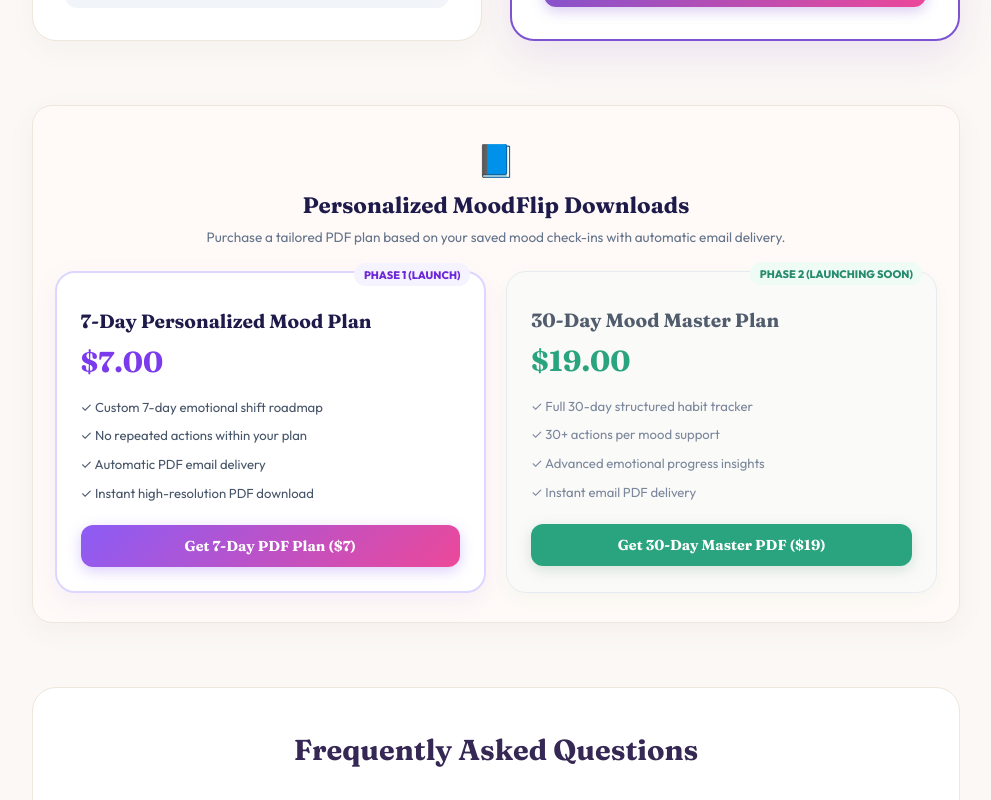
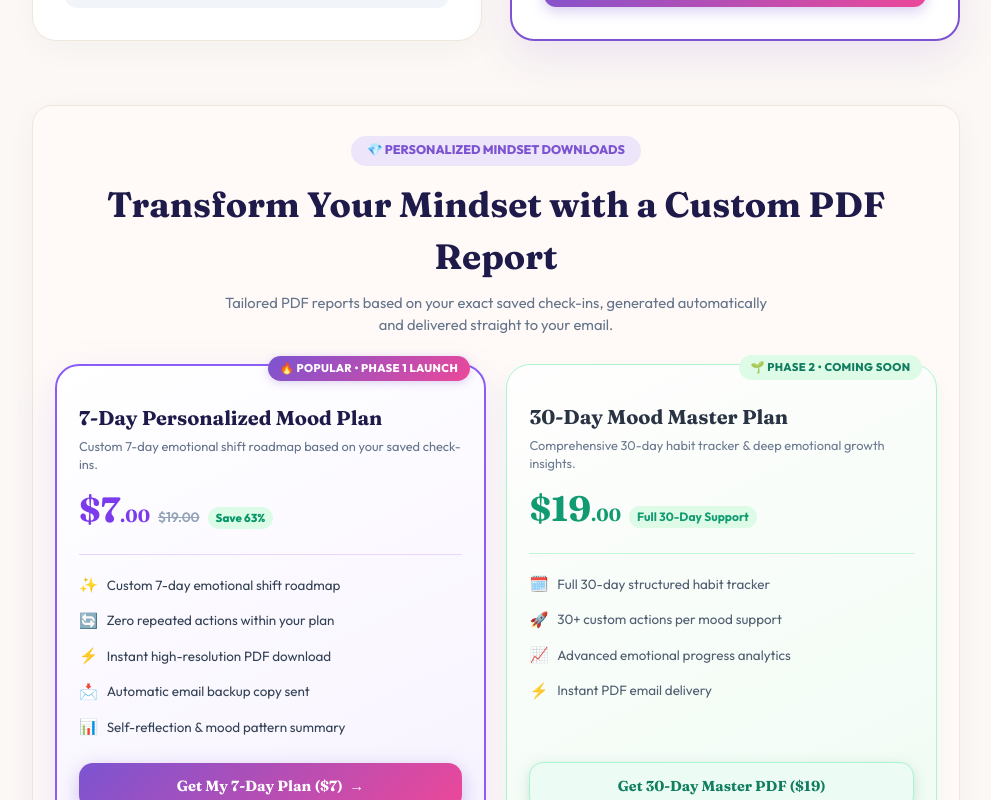
Before and after one commit to CodeStackLab/moodflip-website, a Next.js app: page /pricing in a window 1280 px wide. Shown: the part 820-1620 px from the top of the page, without its empty margins (144-1135 px from the left). Built offline with nearby package versions, Linux system fonts and the light colour scheme.

Commit message:
fix: position Change My Mood button on panel dividing line with clean spacing on left and right, redesign paid plans section

```diff
--- a/components/PaidPlansSection.tsx
+++ b/components/PaidPlansSection.tsx
@@ -2,7 +2,11 @@
 
 import React, { useState } from 'react';
 
-export default function PaidPlansSection() {
+interface PaidPlansSectionProps {
+  hideHeader?: boolean;
+}
+
+export default function PaidPlansSection({ hideHeader = false }: PaidPlansSectionProps) {
   const [loading, setLoading] = useState(false);
   const [emailInput, setEmailInput] = useState('');
   const [showEmailPrompt, setShowEmailPrompt] = useState(false);
@@ -49,23 +53,51 @@ export default function PaidPlansSection() {
   };
 
   return (
-    <section id="paid-pdf-section" className="paid-pdf-section" style={{ marginTop: '1.5rem' }}>
-      <div className="paid-section-header" style={{ textAlign: 'center', marginBottom: '1.5rem' }}>
-        <span className="paid-header-icon" style={{ fontSize: '2rem' }}>📘</span>
-        <h2 className="paid-section-title" style={{ fontSize: '1.4rem', fontWeight: 800, color: '#1e1b4b', margin: '0.3rem 0' }}>
-          Personalized MoodFlip Downloads
+    <section id="paid-pdf-section" className="paid-pdf-section" style={{ marginTop: hideHeader ? '0.5rem' : '1.5rem' }}>
+      {!hideHeader && (
+        <div className="paid-section-header" style={{ textAlign: 'center', marginBottom: '1.75rem' }}>
+          <div style={{
+            display: 'inline-flex',
+            alignItems: 'center',
+            gap: '0.4rem',
+            background: '#ede5fa',
+            color: '#7c54d1',
+            padding: '0.35rem 1rem',
+            borderRadius: '9999px',
+            fontSize: '0.78rem',
+            fontWeight: 800,
+            marginBottom: '0.6rem'
+          }}>
+            <span>💎 PERSONALIZED MINDSET DOWNLOADS</span>
+          </div>
+          <h2 className="paid-section-title" style={{
+            fontFamily: "'Fraunces', Georgia, serif",
+            fontSize: 'clamp(1.5rem, 3.5vw, 2.2rem)',
+            fontWeight: 800,
+            color: '#1e1b4b',
+            margin: '0.2rem 0 0.5rem 0'
+          }}>
+            Transform Your Mindset with a Custom PDF Report
           </h2>
-        <p className="paid-section-subtitle" style={{ fontSize: '0.85rem', color: '#64748b', margin: 0 }}>
-          Purchase a tailored PDF plan based on your saved mood check-ins with automatic email delivery.
+          <p className="paid-section-subtitle" style={{ fontSize: '0.92rem', color: '#64748b', maxWidth: '560px', margin: '0 auto' }}>
+            Tailored PDF reports based on your exact saved check-ins, generated automatically and delivered straight to your email.
           </p>
         </div>
+      )}
 
       {showEmailPrompt && (
-        <div style={{ background: '#f5f3ff', border: '1.5px solid #c084fc', padding: '1rem', borderRadius: '16px', marginBottom: '1.25rem' }}>
-          <label style={{ display: 'block', fontSize: '0.8rem', fontWeight: 700, color: '#5b21b6', marginBottom: '0.35rem' }}>
-            Enter your email address to receive your PDF download:
+        <div style={{
+          background: 'linear-gradient(135deg, #f5f3ff 0%, #fdf4ff 100%)',
+          border: '2px solid #c084fc',
+          padding: '1.1rem 1.25rem',
+          borderRadius: '20px',
+          marginBottom: '1.5rem',
+          boxShadow: '0 10px 25px rgba(192, 132, 252, 0.15)'
+        }}>
+          <label style={{ display: 'block', fontSize: '0.85rem', fontWeight: 800, color: '#5b21b6', marginBottom: '0.45rem' }}>
+            ✉️ Enter your email address to receive your PDF download:
           </label>
-          <div style={{ display: 'flex', gap: '0.5rem' }}>
+          <div style={{ display: 'flex', gap: '0.5rem', flexWrap: 'wrap' }}>
             <input
               type="email"
               required
@@ -74,47 +106,131 @@ export default function PaidPlansSection() {
               placeholder="you@example.com"
               style={{
                 flex: 1,
-                padding: '0.65rem 0.85rem',
-                borderRadius: '10px',
-                border: '1px solid #cbd5e1',
-                fontSize: '0.88rem',
-                outline: 'none'
+                minWidth: '220px',
+                padding: '0.7rem 0.95rem',
+                borderRadius: '12px',
+                border: '1.5px solid #cbd5e1',
+                fontSize: '0.9rem',
+                outline: 'none',
+                background: '#ffffff'
               }}
             />
             <button
               onClick={() => handleBuyPlan('7_DAY_PDF')}
               disabled={loading || !emailInput}
               style={{
-                padding: '0.65rem 1.25rem',
-                background: 'linear-gradient(135deg, #8b5cf6, #ec4899)',
+                padding: '0.7rem 1.4rem',
+                background: 'linear-gradient(135deg, #7c54d1 0%, #ec4899 100%)',
                 color: 'white',
                 border: 'none',
-                borderRadius: '10px',
+                borderRadius: '12px',
                 fontWeight: 800,
-                fontSize: '0.85rem',
-                cursor: 'pointer'
+                fontSize: '0.88rem',
+                cursor: 'pointer',
+                boxShadow: '0 4px 14px rgba(124, 84, 209, 0.35)'
               }}
             >
-              Continue
+              Continue to Payment →
             </button>
           </div>
         </div>
       )}
 
-      <div className="paid-plans-grid" style={{ display: 'grid', gridTemplateColumns: 'repeat(auto-fit, minmax(240px, 1fr))', gap: '1.25rem' }}>
-        {/* 7-Day Plan */}
-        <div className="paid-plan-card day-7-card" style={{ background: '#ffffff', border: '2px solid #ddd6fe', borderRadius: '20px', padding: '1.5rem', boxShadow: '0 8px 25px rgba(139, 92, 246, 0.08)', position: 'relative' }}>
-          <span className="phase-badge phase-1" style={{ fontSize: '0.68rem', fontWeight: 800, color: '#6d28d9', background: '#f5f3ff', padding: '0.2rem 0.6rem', borderRadius: '9999px' }}>
-            PHASE 1 (LAUNCH)
+      <div className="paid-plans-grid" style={{
+        display: 'grid',
+        gridTemplateColumns: 'repeat(auto-fit, minmax(260px, 1fr))',
+        gap: '1.25rem',
+        alignItems: 'stretch'
+      }}>
+        {/* 7-Day Featured Plan */}
+        <div className="paid-plan-card day-7-card" style={{
+          background: 'linear-gradient(155deg, #ffffff 0%, #f7f3ff 100%)',
+          border: '2.5px solid #8b5cf6',
+          borderRadius: '24px',
+          padding: '1.65rem 1.4rem',
+          boxShadow: '0 14px 40px rgba(139, 92, 246, 0.15)',
+          position: 'relative',
+          display: 'flex',
+          flexDirection: 'column',
+          justifyContent: 'space-between'
+        }}>
+          <div>
+            <div style={{ display: 'flex', justifyContent: 'space-between', alignItems: 'center', marginBottom: '0.65rem' }}>
+              <span className="phase-badge phase-1" style={{
+                fontSize: '0.7rem',
+                fontWeight: 800,
+                color: '#ffffff',
+                background: 'linear-gradient(135deg, #7c54d1, #ec4899)',
+                padding: '0.25rem 0.75rem',
+                borderRadius: '9999px',
+                letterSpacing: '0.03em',
+                boxShadow: '0 2px 8px rgba(124, 84, 209, 0.25)'
+              }}>
+                🔥 POPULAR • PHASE 1 LAUNCH
               </span>
-          <h3 className="plan-card-title" style={{ fontSize: '1.2rem', fontWeight: 800, color: '#1e1b4b', margin: '0.6rem 0 0.2rem 0' }}>7-Day Personalized Mood Plan</h3>
-          <div className="plan-card-price purple-price" style={{ fontSize: '1.8rem', fontWeight: 900, color: '#7c3aed', marginBottom: '0.85rem' }}>$7.00</div>
-          <ul className="plan-card-features" style={{ listStyle: 'none', padding: 0, margin: '0 0 1.25rem 0', fontSize: '0.82rem', color: '#475569', display: 'flex', flexDirection: 'column', gap: '0.45rem' }}>
-            <li>✓ Custom 7-day emotional shift roadmap</li>
-            <li>✓ No repeated actions within your plan</li>
-            <li>✓ Automatic PDF email delivery</li>
-            <li>✓ Instant high-resolution PDF download</li>
+            </div>
+
+            <h3 className="plan-card-title" style={{
+              fontSize: '1.25rem',
+              fontWeight: 800,
+              color: '#1e1b4b',
+              margin: '0.4rem 0 0.3rem 0',
+              fontFamily: "'Fraunces', Georgia, serif"
+            }}>
+              7-Day Personalized Mood Plan
+            </h3>
+
+            <p style={{ fontSize: '0.8rem', color: '#64748b', marginBottom: '0.9rem', lineHeight: 1.4 }}>
+              Custom 7-day emotional shift roadmap based on your saved check-ins.
+            </p>
+
+            <div style={{ display: 'flex', alignItems: 'baseline', gap: '0.5rem', marginBottom: '1.1rem' }}>
+              <div className="plan-card-price purple-price" style={{ fontSize: '2.2rem', fontWeight: 900, color: '#7c3aed', lineHeight: 1 }}>
+                $7<span style={{ fontSize: '1.1rem', fontWeight: 700 }}>.00</span>
+              </div>
+              <span style={{ fontSize: '0.85rem', color: '#94a3b8', textDecoration: 'line-through', fontWeight: 600 }}>
+                $19.00
+              </span>
+              <span style={{ fontSize: '0.72rem', fontWeight: 800, color: '#059669', background: '#dcfce7', padding: '0.15rem 0.5rem', borderRadius: '9999px' }}>
+                Save 63%
+              </span>
+            </div>
+
+            <div style={{ height: '1px', background: '#e9d5ff', marginBottom: '1.1rem' }} />
+
+            <ul className="plan-card-features" style={{
+              listStyle: 'none',
+              padding: 0,
+              margin: '0 0 1.5rem 0',
+              fontSize: '0.84rem',
+              color: '#334155',
+              display: 'flex',
+              flexDirection: 'column',
+              gap: '0.65rem'
+            }}>
+              <li style={{ display: 'flex', gap: '0.55rem', alignItems: 'center' }}>
+                <span style={{ color: '#8b5cf6', fontWeight: 800, fontSize: '0.95rem' }}>✨</span>
+                <span>Custom 7-day emotional shift roadmap</span>
+              </li>
+              <li style={{ display: 'flex', gap: '0.55rem', alignItems: 'center' }}>
+                <span style={{ color: '#8b5cf6', fontWeight: 800, fontSize: '0.95rem' }}>🔄</span>
+                <span>Zero repeated actions within your plan</span>
+              </li>
+              <li style={{ display: 'flex', gap: '0.55rem', alignItems: 'center' }}>
+                <span style={{ color: '#8b5cf6', fontWeight: 800, fontSize: '0.95rem' }}>⚡</span>
+                <span>Instant high-resolution PDF download</span>
+              </li>
+              <li style={{ display: 'flex', gap: '0.55rem', alignItems: 'center' }}>
+                <span style={{ color: '#8b5cf6', fontWeight: 800, fontSize: '0.95rem' }}>📩</span>
+                <span>Automatic email backup copy sent</span>
+              </li>
+              <li style={{ display: 'flex', gap: '0.55rem', alignItems: 'center' }}>
+                <span style={{ color: '#8b5cf6', fontWeight: 800, fontSize: '0.95rem' }}>📊</span>
+                <span>Self-reflection & mood pattern summary</span>
+              </li>
             </ul>
+          </div>
+
           <button
             type="button"
             onClick={() => handleBuyPlan('7_DAY_PDF')}
@@ -122,34 +238,109 @@ export default function PaidPlansSection() {
             className="plan-card-btn purple-btn"
             style={{
               width: '100%',
-              padding: '0.75rem',
-              borderRadius: '12px',
+              padding: '0.88rem',
+              borderRadius: '14px',
               border: 'none',
-              background: 'linear-gradient(135deg, #8b5cf6, #ec4899)',
+              background: 'linear-gradient(135deg, #7c54d1 0%, #ec4899 100%)',
               color: 'white',
               fontWeight: 800,
-              fontSize: '0.9rem',
+              fontSize: '0.92rem',
               cursor: 'pointer',
-              boxShadow: '0 4px 14px rgba(139, 92, 246, 0.3)'
+              boxShadow: '0 6px 20px rgba(124, 84, 209, 0.35)',
+              transition: 'transform 0.2s ease, box-shadow 0.2s ease',
+              display: 'flex',
+              alignItems: 'center',
+              justifyContent: 'center',
+              gap: '0.4rem'
             }}
           >
-            {loading ? 'Processing...' : 'Get 7-Day PDF Plan ($7)'}
+            <span>{loading ? 'Processing...' : 'Get My 7-Day Plan ($7)'}</span>
+            <span>→</span>
           </button>
         </div>
 
         {/* 30-Day Plan (Phase 2) */}
-        <div className="paid-plan-card day-30-card" style={{ background: '#fafafa', border: '1.5px solid #e2e8f0', borderRadius: '20px', padding: '1.5rem', opacity: 0.85 }}>
-          <span className="phase-badge phase-2" style={{ fontSize: '0.68rem', fontWeight: 800, color: '#047857', background: '#ecfdf5', padding: '0.2rem 0.6rem', borderRadius: '9999px' }}>
-            PHASE 2 (LAUNCHING SOON)
+        <div className="paid-plan-card day-30-card" style={{
+          background: 'linear-gradient(155deg, #ffffff 0%, #f0fdf4 100%)',
+          border: '1.5px solid #a7f3d0',
+          borderRadius: '24px',
+          padding: '1.65rem 1.4rem',
+          boxShadow: '0 8px 25px rgba(16, 185, 129, 0.08)',
+          position: 'relative',
+          display: 'flex',
+          flexDirection: 'column',
+          justifyContent: 'space-between',
+          opacity: 0.95
+        }}>
+          <div>
+            <div style={{ display: 'flex', justifyContent: 'space-between', alignItems: 'center', marginBottom: '0.65rem' }}>
+              <span className="phase-badge phase-2" style={{
+                fontSize: '0.7rem',
+                fontWeight: 800,
+                color: '#047857',
+                background: '#dcfce7',
+                padding: '0.25rem 0.75rem',
+                borderRadius: '9999px',
+                letterSpacing: '0.03em'
+              }}>
+                🌱 PHASE 2 • COMING SOON
               </span>
-          <h3 className="plan-card-title" style={{ fontSize: '1.2rem', fontWeight: 800, color: '#334155', margin: '0.6rem 0 0.2rem 0' }}>30-Day Mood Master Plan</h3>
-          <div className="plan-card-price green-price" style={{ fontSize: '1.8rem', fontWeight: 900, color: '#059669', marginBottom: '0.85rem' }}>$19.00</div>
-          <ul className="plan-card-features" style={{ listStyle: 'none', padding: 0, margin: '0 0 1.25rem 0', fontSize: '0.82rem', color: '#64748b', display: 'flex', flexDirection: 'column', gap: '0.45rem' }}>
-            <li>✓ Full 30-day structured habit tracker</li>
-            <li>✓ 30+ actions per mood support</li>
-            <li>✓ Advanced emotional progress insights</li>
-            <li>✓ Instant email PDF delivery</li>
+            </div>
+
+            <h3 className="plan-card-title" style={{
+              fontSize: '1.25rem',
+              fontWeight: 800,
+              color: '#1e293b',
+              margin: '0.4rem 0 0.3rem 0',
+              fontFamily: "'Fraunces', Georgia, serif"
+            }}>
+              30-Day Mood Master Plan
+            </h3>
+
+            <p style={{ fontSize: '0.8rem', color: '#64748b', marginBottom: '0.9rem', lineHeight: 1.4 }}>
+              Comprehensive 30-day habit tracker & deep emotional growth insights.
+            </p>
+
+            <div style={{ display: 'flex', alignItems: 'baseline', gap: '0.5rem', marginBottom: '1.1rem' }}>
+              <div className="plan-card-price green-price" style={{ fontSize: '2.2rem', fontWeight: 900, color: '#059669', lineHeight: 1 }}>
+                $19<span style={{ fontSize: '1.1rem', fontWeight: 700 }}>.00</span>
+              </div>
+              <span style={{ fontSize: '0.75rem', fontWeight: 700, color: '#059669', background: '#dcfce7', padding: '0.15rem 0.5rem', borderRadius: '9999px' }}>
+                Full 30-Day Support
+              </span>
+            </div>
+
+            <div style={{ height: '1px', background: '#bbf7d0', marginBottom: '1.1rem' }} />
+
+            <ul className="plan-card-features" style={{
+              listStyle: 'none',
+              padding: 0,
+              margin: '0 0 1.5rem 0',
+              fontSize: '0.84rem',
+              color: '#475569',
+              display: 'flex',
+              flexDirection: 'column',
+              gap: '0.65rem'
+            }}>
+              <li style={{ display: 'flex', gap: '0.55rem', alignItems: 'center' }}>
+                <span style={{ color: '#059669', fontWeight: 800, fontSize: '0.95rem' }}>🗓️</span>
+                <span>Full 30-day structured habit tracker</span>
+              </li>
+              <li style={{ display: 'flex', gap: '0.55rem', alignItems: 'center' }}>
+                <span style={{ color: '#059669', fontWeight: 800, fontSize: '0.95rem' }}>🚀</span>
+                <span>30+ custom actions per mood support</span>
+              </li>
+              <li style={{ display: 'flex', gap: '0.55rem', alignItems: 'center' }}>
+                <span style={{ color: '#059669', fontWeight: 800, fontSize: '0.95rem' }}>📈</span>
+                <span>Advanced emotional progress analytics</span>
+              </li>
+              <li style={{ display: 'flex', gap: '0.55rem', alignItems: 'center' }}>
+                <span style={{ color: '#059669', fontWeight: 800, fontSize: '0.95rem' }}>⚡</span>
+                <span>Instant PDF email delivery</span>
+              </li>
             </ul>
+          </div>
+
           <button
             type="button"
             onClick={() => handleBuyPlan('30_DAY_PDF')}
@@ -157,11 +348,11 @@ export default function PaidPlansSection() {
             className="plan-card-btn green-btn"
             style={{
               width: '100%',
-              padding: '0.75rem',
-              borderRadius: '12px',
-              border: 'none',
-              background: '#059669',
-              color: 'white',
+              padding: '0.88rem',
+              borderRadius: '14px',
+              border: '1.5px solid #a7f3d0',
+              background: '#ecfdf5',
+              color: '#047857',
               fontWeight: 800,
               fontSize: '0.9rem',
               cursor: 'pointer'
```
Also changed, not shown: components/MoodTool.tsx (+42 -36 lines). Lines whose indentation alone changed are shown as unchanged.
